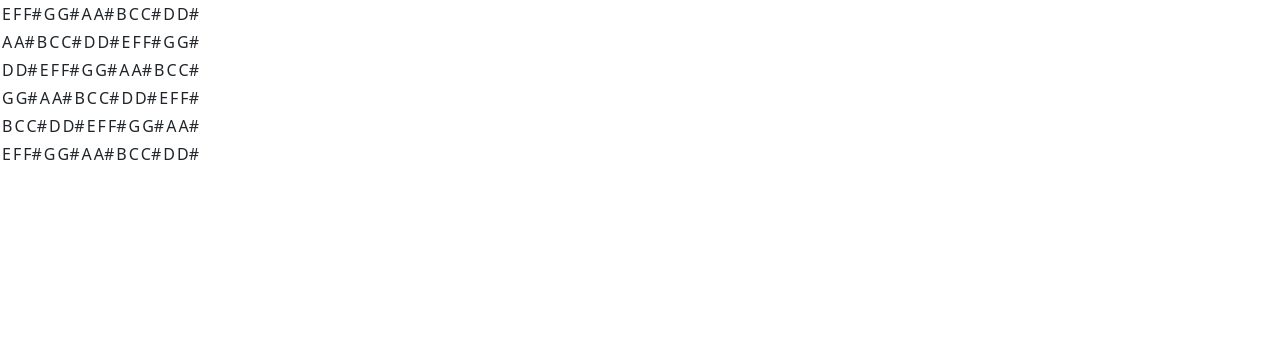
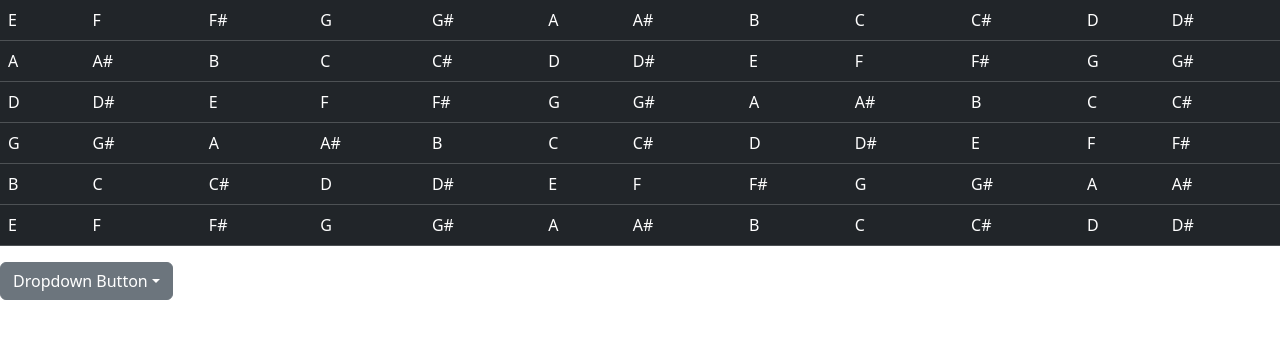
Before and after one commit to DanielSollis/Scales, a React (Vite) app: page / in a window 1280 px wide. Shown: the top 338 px of the page. Built offline with nearby package versions, Linux system fonts and the light colour scheme.

Commit message:
added dropdown and bootstraped fretboard

```diff
--- a/package.json
+++ b/package.json
@@ -11,6 +11,7 @@
   },
   "dependencies": {
     "react": "^18.2.0",
+    "react-bootstrap": "^2.10.2",
     "react-dom": "^18.2.0"
   },
   "devDependencies": {
--- a/src/components/Guitar.tsx
+++ b/src/components/FretBoard.tsx
@@ -32,19 +32,19 @@ function create_guitar_string(
 
 const strings = ["E", "A", "D", "G", "B", "E"];
 
-const Guitar = () => {
+const FretBoard = function () {
   return (
     <div className="guitar">
-      <table>
-        {strings.map((val, index) => {
+      <table className="table table-dark">
+        {strings.map(function (val, index) {
           return (
-            <tr key={index}>
-              <td>
-                {create_guitar_string(val, 12).map((fret_val) => {
+            <thead>
+              <tr key={index}>
+                {create_guitar_string(val, 12).map(function (fret_val) {
                   return <td>{fret_val}</td>;
                 })}
-              </td>
-            </tr>
+              </tr>
+            </thead>
           );
         })}
       </table>
@@ -52,4 +52,4 @@ const Guitar = () => {
   );
 };
 
-export default Guitar;
+export default FretBoard;
--- a/src/components/ListGroup.tsx
+++ b/src/components/ListGroup.tsx
@@ -24,7 +24,7 @@ function ListGroup({ items, heading, onSelectItem }: Props) {
                 : "list-group-item"
             }
             key={item}
-            onClick={() => {
+            onClick={function () {
               setSelectedIndex(index);
               onSelectItem(item);
             }}
--- /dev/null
+++ b/src/components/ScaleDropdown.tsx
@@ -0,0 +1,19 @@
+import Dropdown from "react-bootstrap/Dropdown";
+
+const ScaleDropdown = function () {
+  return (
+    <Dropdown>
+      <Dropdown.Toggle variant="secondary" id="dropdown-basic">
+        Dropdown Button
+      </Dropdown.Toggle>
+
+      <Dropdown.Menu>
+        <Dropdown.Item href="#/action-2">C Major</Dropdown.Item>
+        <Dropdown.Item href="#/action-1">E Minor</Dropdown.Item>
+        <Dropdown.Item href="#/action-2">D Minor</Dropdown.Item>
+      </Dropdown.Menu>
+    </Dropdown>
+  );
+};
+
+export default ScaleDropdown;
--- a/src/main.tsx
+++ b/src/main.tsx
@@ -1,24 +1,12 @@
 import React from "react";
 import ReactDOM from "react-dom/client";
 import "bootstrap/dist/css/bootstrap.css";
-import ListGroup from "./components/ListGroup.tsx";
-import Button from "./components/Button.tsx";
-import Guitar from "./components/Guitar.tsx";
-
-let items = ["Ibanez", "Martin", "Les Paul"];
-
-const handleSelectItem = (item: string) => {
-  console.log(item);
-};
+import FretBoard from "./components/FretBoard.tsx";
+import ScaleDropdown from "./components/ScaleDropdown.tsx";
 
 ReactDOM.createRoot(document.getElementById("root")!).render(
   <React.StrictMode>
-    <Guitar></Guitar>
-    {/* <ListGroup
-      items={items}
-      heading={"Guitar Stuff"}
-      onSelectItem={handleSelectItem}
-    />
-    <Button>Bass</Button> */}
+    <FretBoard></FretBoard>
+    <ScaleDropdown></ScaleDropdown>
   </React.StrictMode>
 );
```
Also changed, not shown: src/components/Button.tsx (+5 -3 lines).
